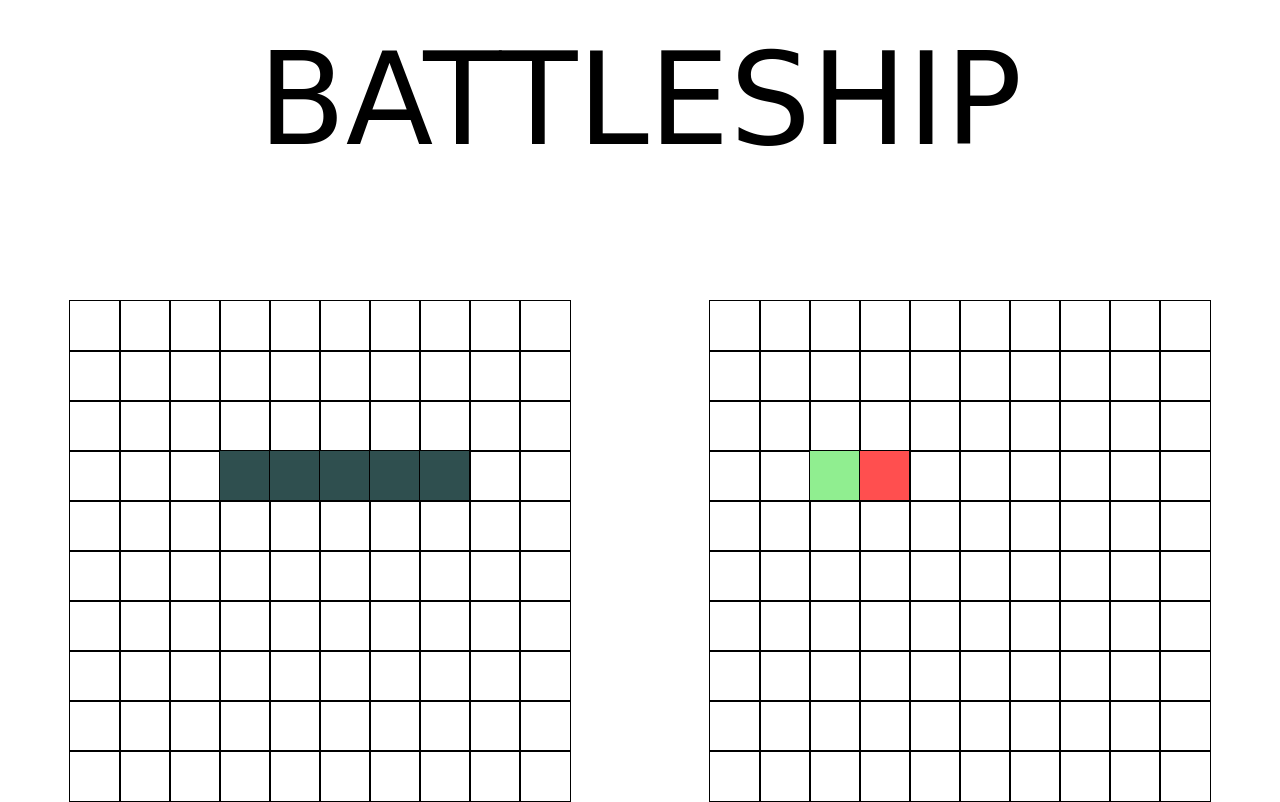
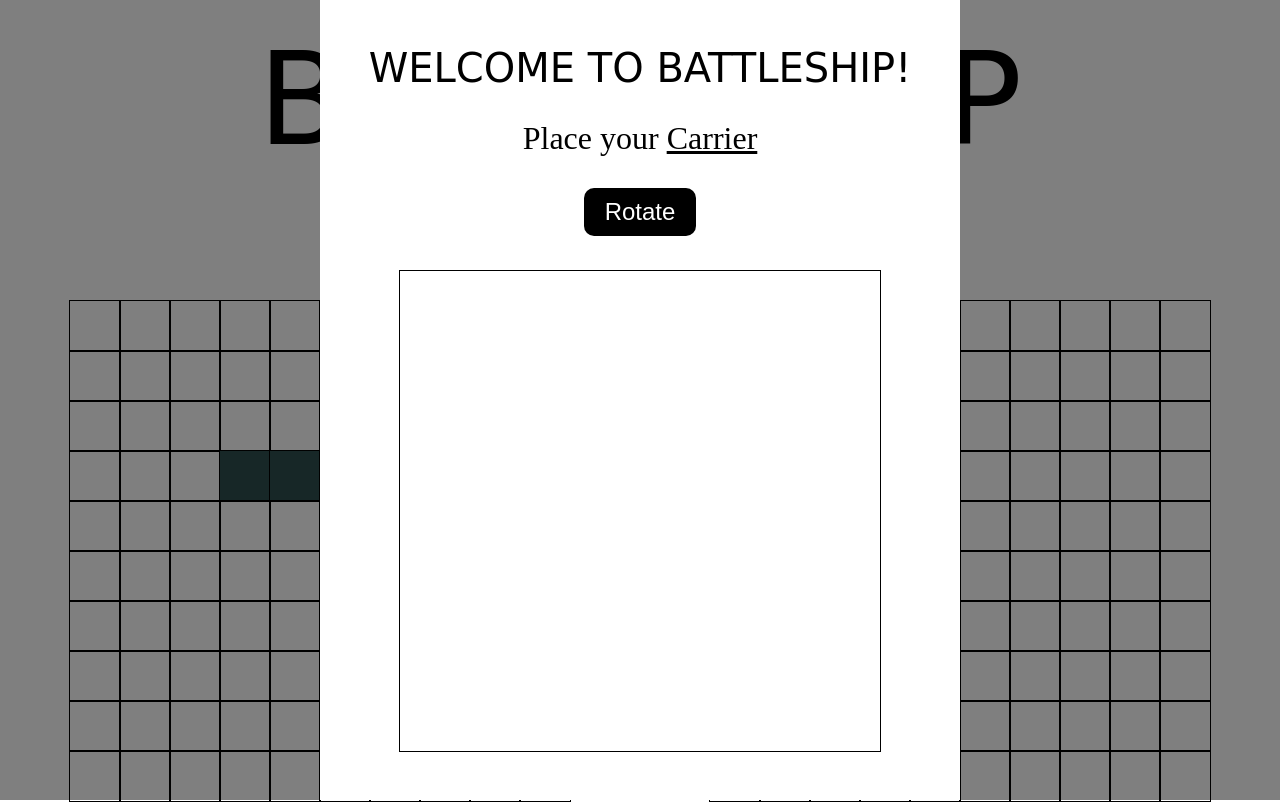
Before and after one commit to gcerv93/Battleship, a website built with webpack: page src/index.html in a window 1280 px wide. Built offline with nearby package versions, Linux system fonts and the light colour scheme.

Commit message:
Add initial display for ship placement

```diff
--- a/src/index.html
+++ b/src/index.html
@@ -8,6 +8,14 @@
 </head>
 <body>
   <header>BATTLESHIP</header>
+  <div id="overlay" class="overlay">
+    <div class="placement">
+      <p>WELCOME TO BATTLESHIP!</p>
+      <p>Place your <span class="shipText">Carrier</span></p>
+      <button type="button" class="rotate">Rotate</button>
+      <div class="placer"></div>
+    </div>
+  </div>
   <div class="content">
     <div class="left"></div>
     <div class="right"></div>
--- a/src/styles.css
+++ b/src/styles.css
@@ -118,3 +118,63 @@ header {
   background-color: lightgreen;
   pointer-events: none;
 }
+
+.overlay {
+  background-color: rgba(0, 0, 0, 0.5);
+  height: 100vh;
+  width: 100vw;
+  position: fixed;
+}
+
+.placement {
+  background-color: white;
+  display: flex;
+  flex-direction: column;
+  justify-content: space-between;
+  align-items: center;
+  height: 50rem;
+  width: 40rem;
+  box-sizing: border-box;
+  padding: 3rem;
+
+  position: fixed;
+  top: 50%;
+  left: 50%;
+  transform: translate(-50%, -50%);
+}
+
+.placement p:first-child {
+  font-size: 2.5rem;
+  font-family: 'Big Shoulders Stencil Text', cursive;
+}
+
+.placement p:nth-child(2) {
+  font-size: 2rem;
+}
+
+.placement span {
+  text-decoration: underline;
+}
+
+.placer {
+  height: 30rem;
+  width: 30rem;
+  border: 1px solid black;
+  display: flex;
+  flex-direction: column;
+}
+
+.rotate {
+  height: 3rem;
+  width: 7rem;
+  font-size: 1.5rem;
+  color: white;
+  border: none;
+  border-radius: 10px;
+  background-color: black;
+  cursor: pointer;
+}
+
+.rotate:hover {
+  transform: scale(1.03)
+}
```
Also changed, not shown: src/appLogic/placementDisplay.js (added, +17 -0 lines), dist/index.html, dist/main.css, dist/main.js.
